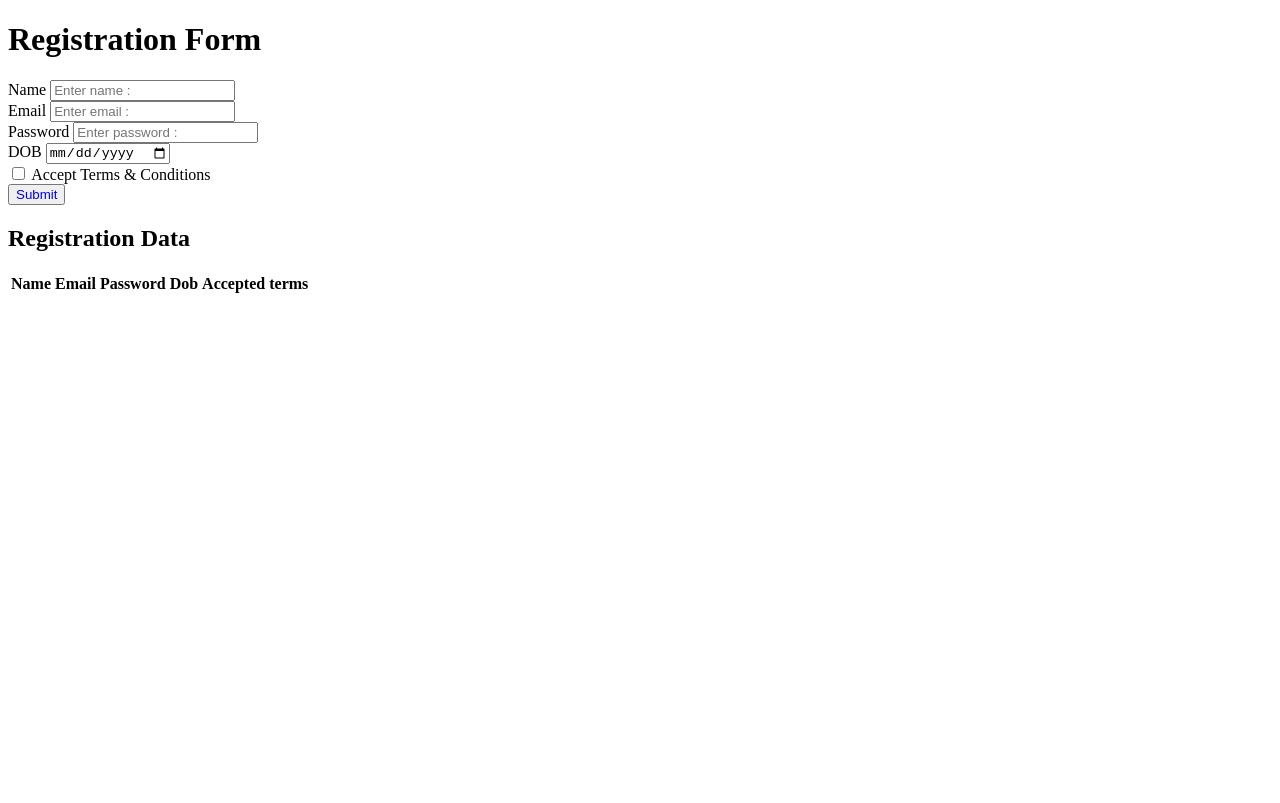
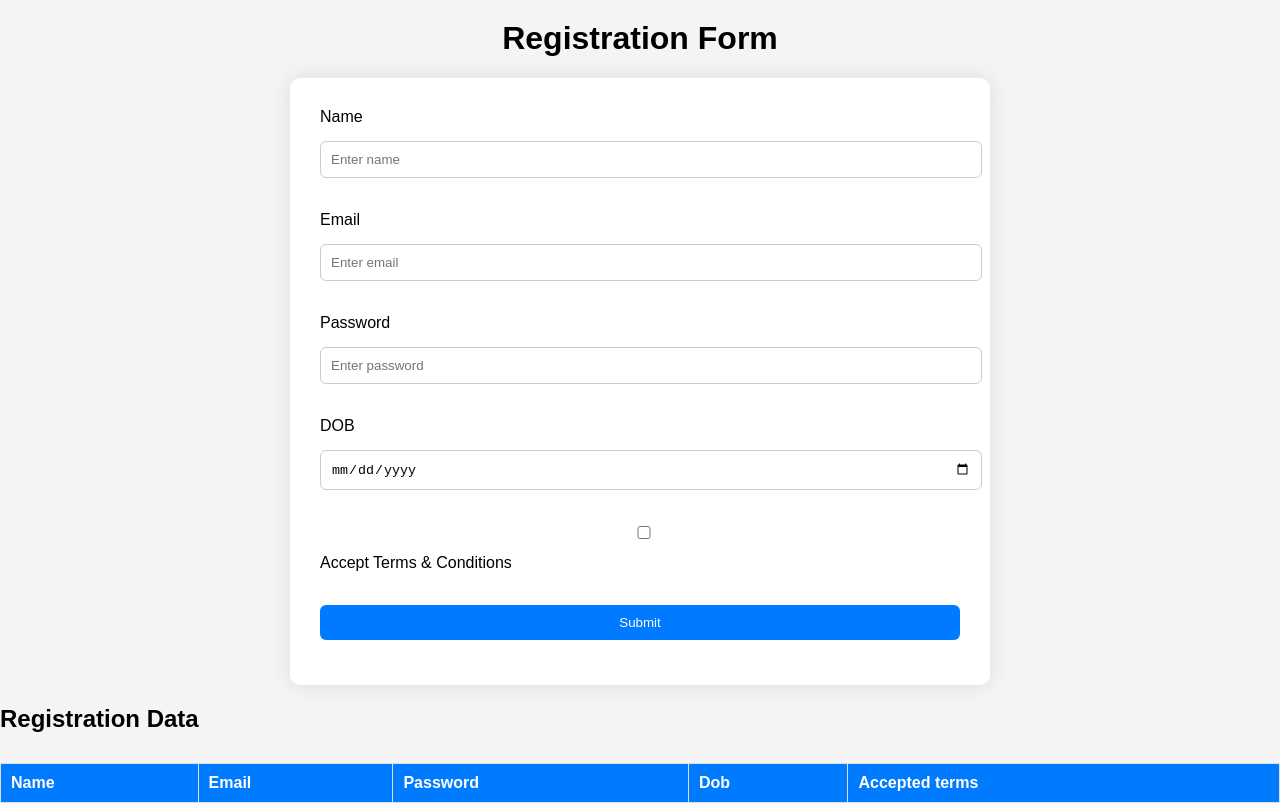
Before and after one commit to manoharkumara03/wd101, a plain HTML site: page index.html in a window 1280 px wide. Drawn offline with Linux system fonts and the light colour scheme.

Commit message:
index.html

```diff
--- a/index.html
+++ b/index.html
@@ -4,42 +4,118 @@
   <meta charset="UTF-8" />
   <meta name="viewport" content="width=device-width, initial-scale=1.0" />
   <title>Registration Form</title>
+  <style>
+    body {
+      font-family: Arial, sans-serif;
+      margin: 0;
+      padding: 0;
+      background-color: #f4f4f4;
+    }
+
+    h1 {
+      text-align: center;
+      margin-top: 20px;
+    }
+
+    form {
+      width: 50%;
+      margin: 0 auto;
+      background: #fff;
+      padding: 30px;
+      border-radius: 10px;
+      box-shadow: 0 0 20px rgba(0, 0, 0, 0.1);
+    }
+
+    label,
+    input,
+    button {
+      display: block;
+      width: 100%;
+      margin-bottom: 15px;
+    }
+
+    input,
+    button {
+      padding: 10px;
+      border-radius: 6px;
+      border: 1px solid #ccc;
+      transition: border-color 0.3s ease-in-out;
+    }
+
+    input:focus {
+      outline: none;
+      border-color: #007bff;
+    }
+
+    input[type="checkbox"] {
+      display: inline-block;
+      margin-right: 5px;
+    }
+
+    button {
+      color: #fff;
+      background-color: #007bff;
+      border: none;
+      cursor: pointer;
+      transition: background-color 0.3s ease-in-out;
+    }
+
+    button:hover {
+      background-color: #0056b3;
+    }
+
+    #error-message {
+      color: red;
+      margin-top: 15px;
+    }
+
+    table {
+      width: 100%;
+      border-collapse: collapse;
+      margin-top: 30px;
+    }
+
+    table,
+    th,
+    td {
+      border: 1px solid #ddd;
+    }
+
+    th,
+    td {
+      padding: 10px;
+      text-align: left;
+    }
+
+    table th {
+      background-color: #007bff;
+      color: white;
+    }
+
+    table td {
+      transition: background-color 0.3s ease-in-out;
+    }
+
+    table td:hover {
+      background-color: #f0f0f0;
+    }
+  </style>
 </head>
 <body>
   <h1>Registration Form</h1>
   <form id="registrationForm" onsubmit="submitForm(event)">
-      <label for="name">Name </label>
-      <input
-        type="text"
-        id="name"
-        placeholder="Enter name :"
-        name="name"
-      /><br />
-      <label for="email">Email </label>
-      <input
-        type="email"
-        id="email"
-        placeholder="Enter email :"
-        name="email"
-      /><br />
+    <label for="name">Name</label>
+    <input type="text" id="name" placeholder="Enter name" name="name" required /><br />
+    <label for="email">Email</label>
+    <input type="email" id="email" placeholder="Enter email" name="email" required /><br />
     <label for="password">Password</label>
-      <input
-        type="password"
-        id="password"
-        placeholder="Enter password :"
-        name="password"
-      /><br />
+    <input type="password" id="password" placeholder="Enter password" name="password" required /><br />
     <label for="dob">DOB</label>
-      <input
-        type="date"
-        id="dob"
-        placeholder="Enter DOB :  "
-        name="dob"
-      /><br />
-      <input type="checkbox" id="terms" name="terms" required="" />
+    <input type="date" id="dob" name="dob" required /><br />
+    <input type="checkbox" id="terms" name="terms" required />
     <label for="terms">Accept Terms &amp; Conditions</label><br />
 
-      <button style="color: blue;" type="submit">Submit</button>
+    <button type="submit">Submit</button>
   </form>
   <h2>Registration Data</h2>
   <div id="error-message"></div>
```
Lines whose indentation alone changed are shown as unchanged.
